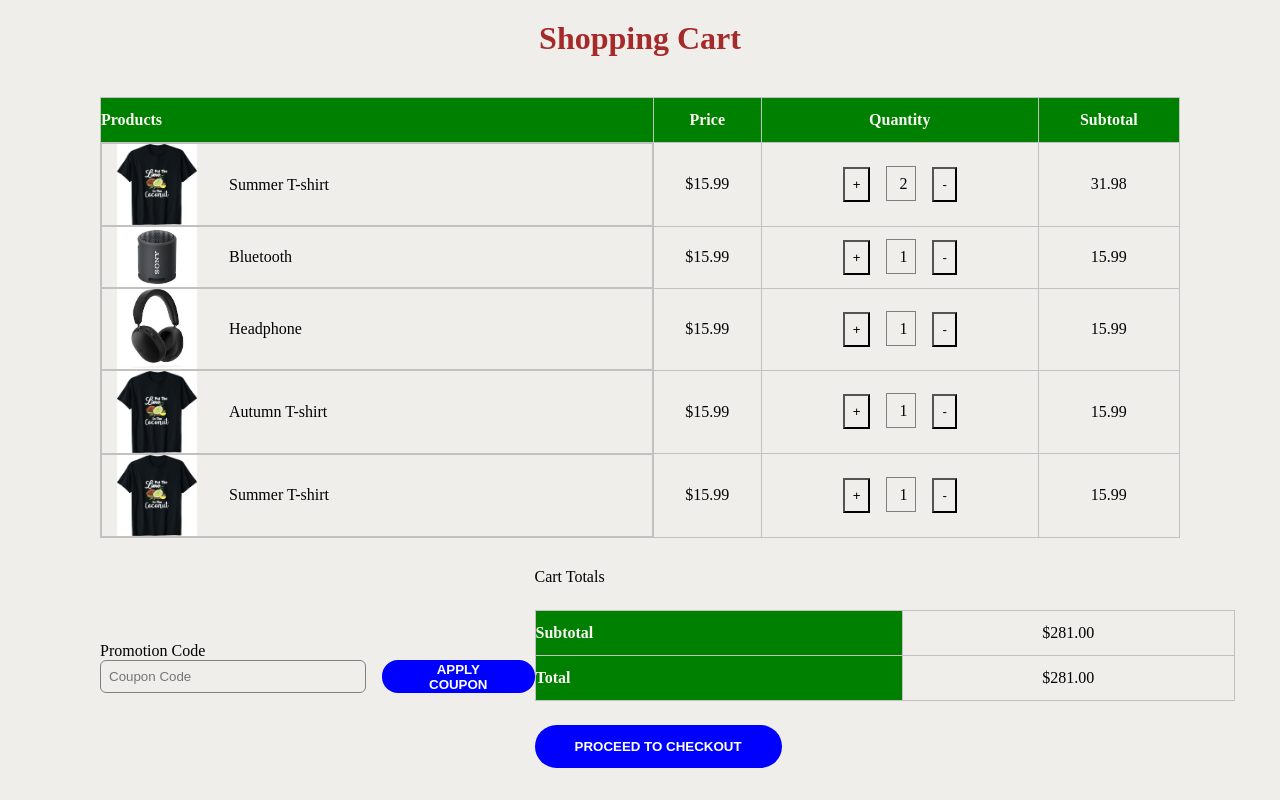
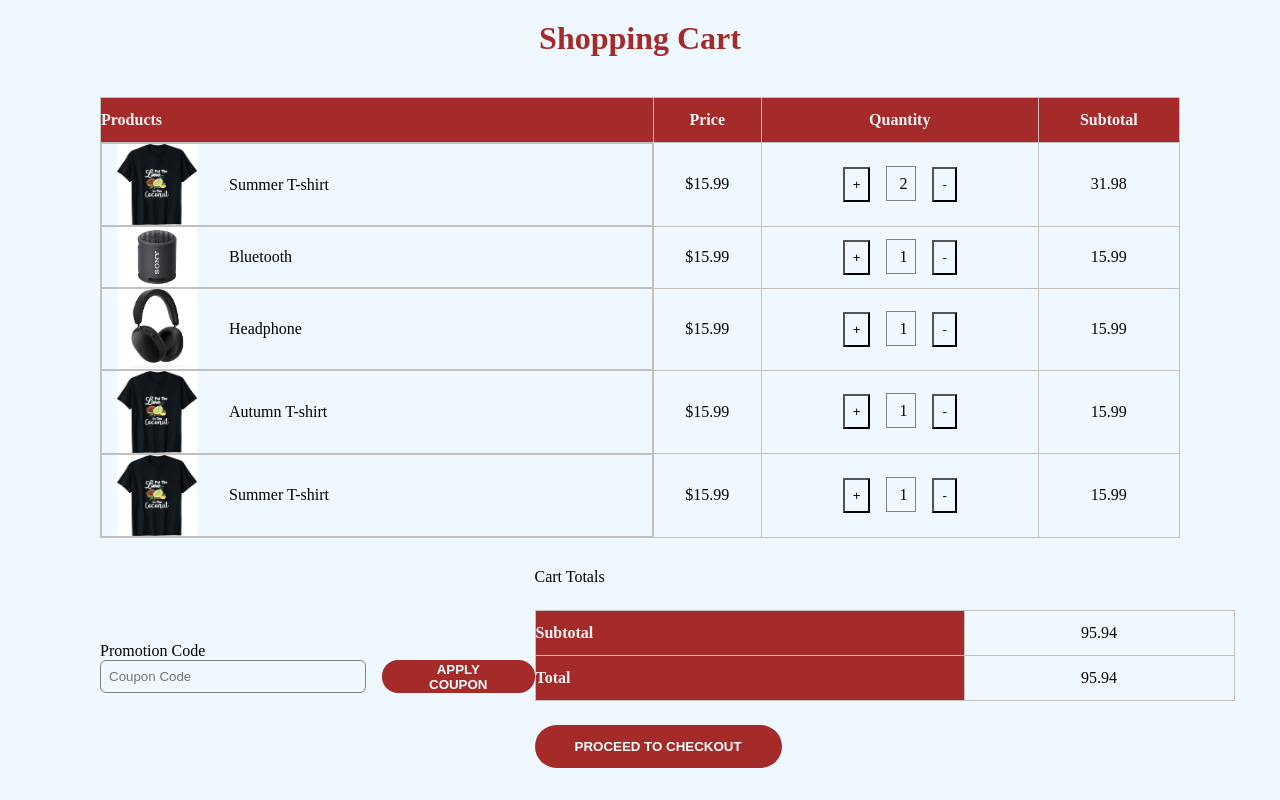
Before and after one commit to Tifem/shopping-cart, a React (Vite) app: page / in a window 1280 px wide. Built offline with nearby package versions, Linux system fonts and the light colour scheme.

Commit message:
adjusted the UI

```diff
--- a/src/components/ShoppingCart.jsx
+++ b/src/components/ShoppingCart.jsx
@@ -61,6 +61,15 @@ const ShoppingCart = () => {
     );
   };
 
+  const calculateSubtotal = () => {
+    return (item.price * item.quantity).toFixed(2);
+  };
+
+  const total = cart
+    .reduce((total, item) => total + item.price * item.quantity, 0)
+    .toFixed(2);
+
+
   return (
     <div className="container">
       <h1>Shopping Cart</h1>
@@ -121,12 +130,12 @@ const ShoppingCart = () => {
               <table>
                 <tr>
                   <th>Subtotal</th>
-                  <td>$281.00</td>
+                  <td>{total}</td>
                 </tr>
 
                 <tr>
                   <th>Total</th>
-                  <td>$281.00</td>
+                  <td>{total}</td>
                 </tr>
               </table>
             </div>
--- a/src/index.css
+++ b/src/index.css
@@ -3,7 +3,7 @@
   padding: 0;
   box-sizing: border-box;
   list-style: none;
-  background-color: rgb(240, 238, 235);
+  background-color:aliceblue;
 }
 
 
@@ -61,7 +61,7 @@ td:first-child{
 }
 
 th{
-  background-color: green;
+  background-color: brown;
   color: rgb(249, 242, 242);
 }
 
@@ -99,7 +99,7 @@ table,th,td{
 }
 
 .coupon-box button{
-  background-color: blue;
+  background-color: brown;
   color: white;
   border: none;
   padding: 0 30px;
@@ -118,7 +118,7 @@ table,th,td{
 .cart button{
  width: fit-content;
  border: none;
- background-color: blue;
+ background-color: brown;
  color:white;
  padding: 14px 40px;
  border-radius: 1.5rem;
```
